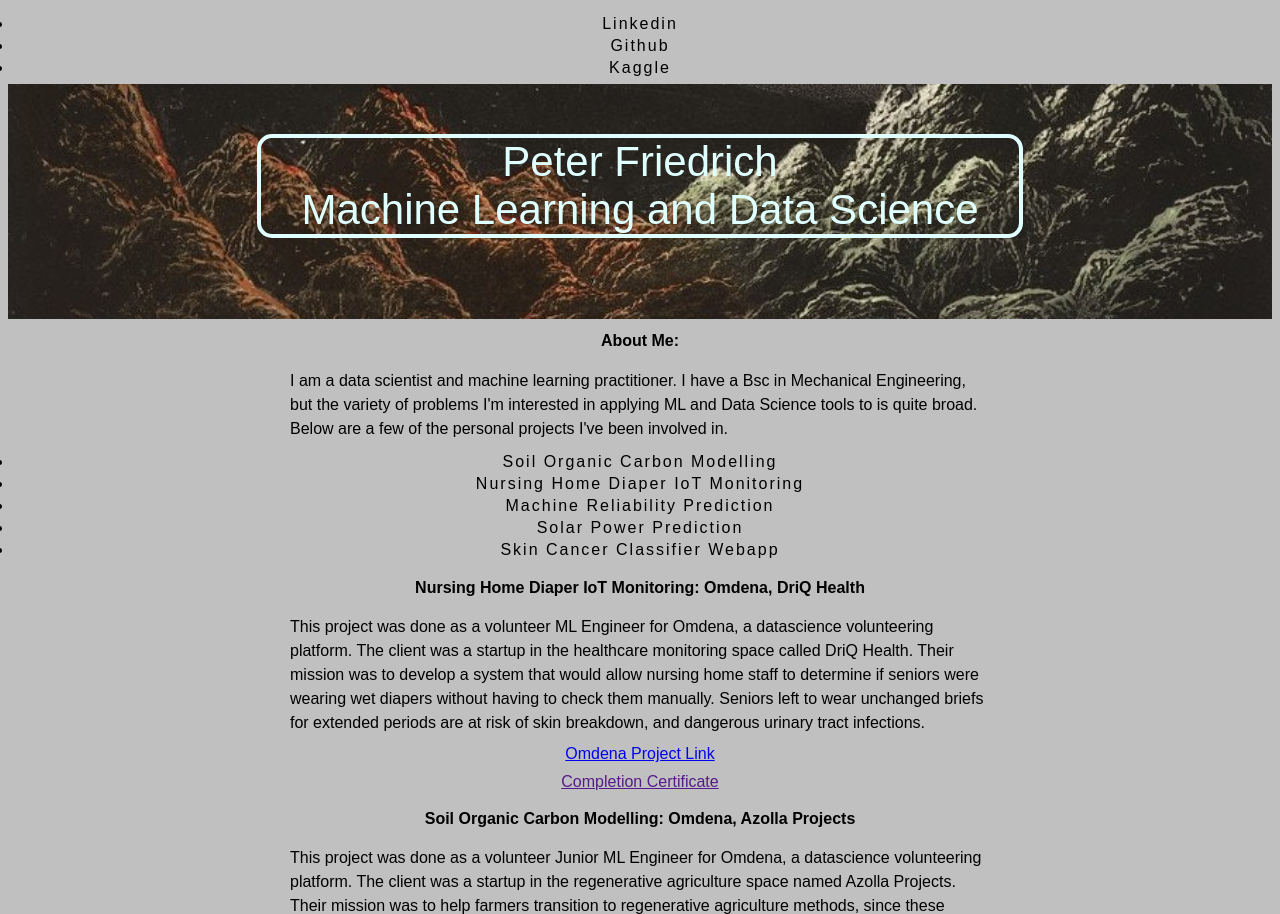
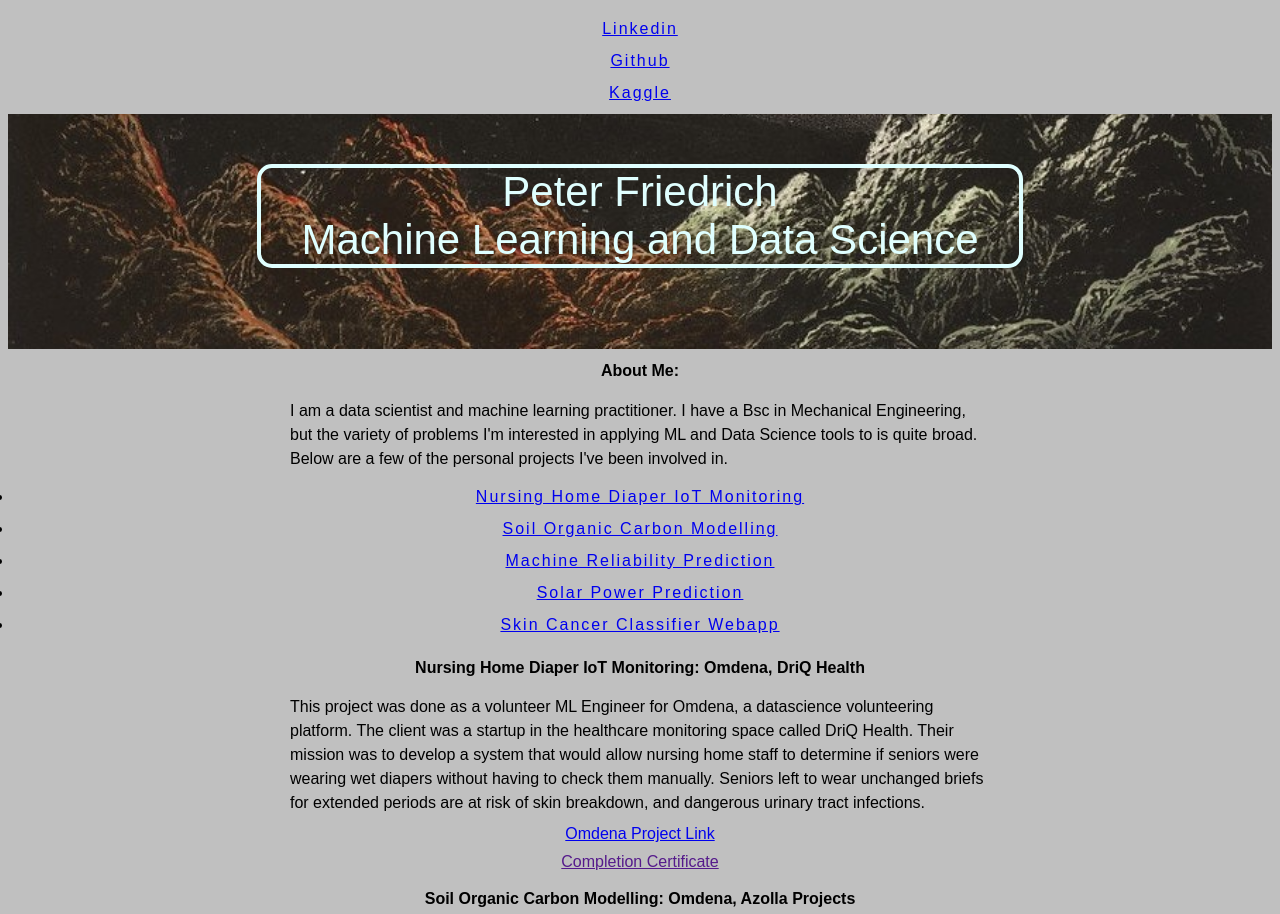
Before and after one commit to PeterFriedrich/main-portfolio, a plain HTML site: page index.html in a window 1280 px wide. Shown: the top 914 px of the page. Drawn offline with Linux system fonts and the light colour scheme.

Commit message:
added basic funtionality to on and off page navigation links

```diff
--- a/index.html
+++ b/index.html
@@ -8,9 +8,9 @@
 
     <nav class="navigation">
         <ul>
-            <li>Linkedin</li>
-            <li>Github</li>
-            <li>Kaggle</li>
+            <li><a href="https://www.linkedin.com/in/peter-friedrich-a8b56810b/" target="_blank">Linkedin</a></li>
+            <li><a href="https://github.com/PeterFriedrich" target="_blank">Github</a></li>
+            <li><a href="https://www.kaggle.com/peterfriedrich1" target="_blank">Kaggle</a></li>
         </ul>
     </nav>
 
@@ -31,11 +31,11 @@
 
     <nav class="project-nav">
         <ul>
-            <li>Soil Organic Carbon Modelling</li>
-            <li>Nursing Home Diaper IoT Monitoring</li>
-            <li>Machine Reliability Prediction</li>
-            <li>Solar Power Prediction</li>
-            <li>Skin Cancer Classifier Webapp</li>
+            <li><a href="#nursing">Nursing Home Diaper IoT Monitoring</a></li>
+            <li><a href="#carbon">Soil Organic Carbon Modelling</a></li>
+            <li><a href="#reliability">Machine Reliability Prediction</a></li>
+            <li><a href="#solar">Solar Power Prediction</a></li>
+            <li><a href="#skin">Skin Cancer Classifier Webapp</a></li>
         </ul>
     </nav>
 
--- a/style_test.css
+++ b/style_test.css
@@ -7,6 +7,7 @@ body {
     margin: 0;
     padding: 5px;
     text-align: center;
+    list-style-type: none;
 }
 
 .navigation li {
```
